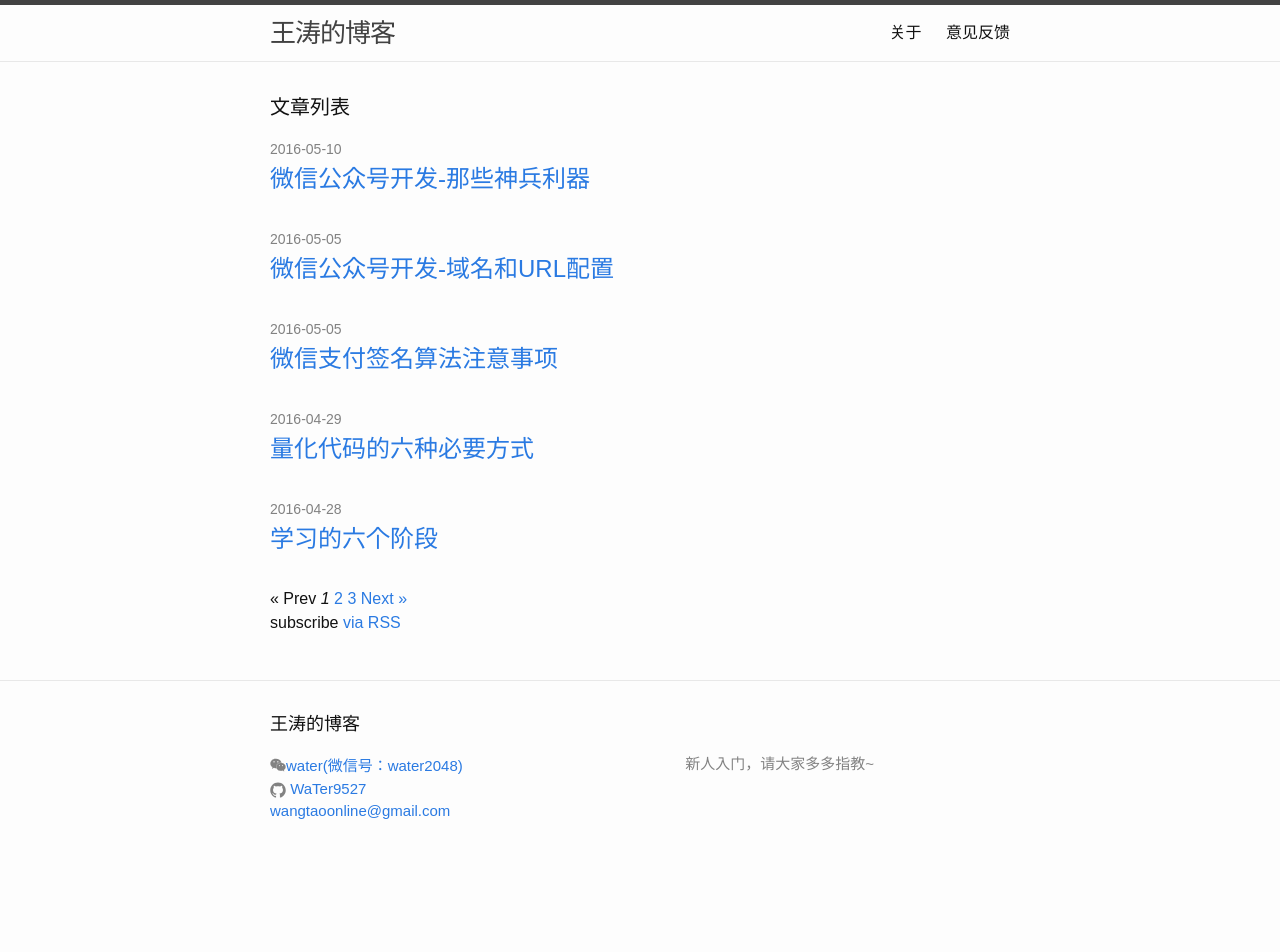
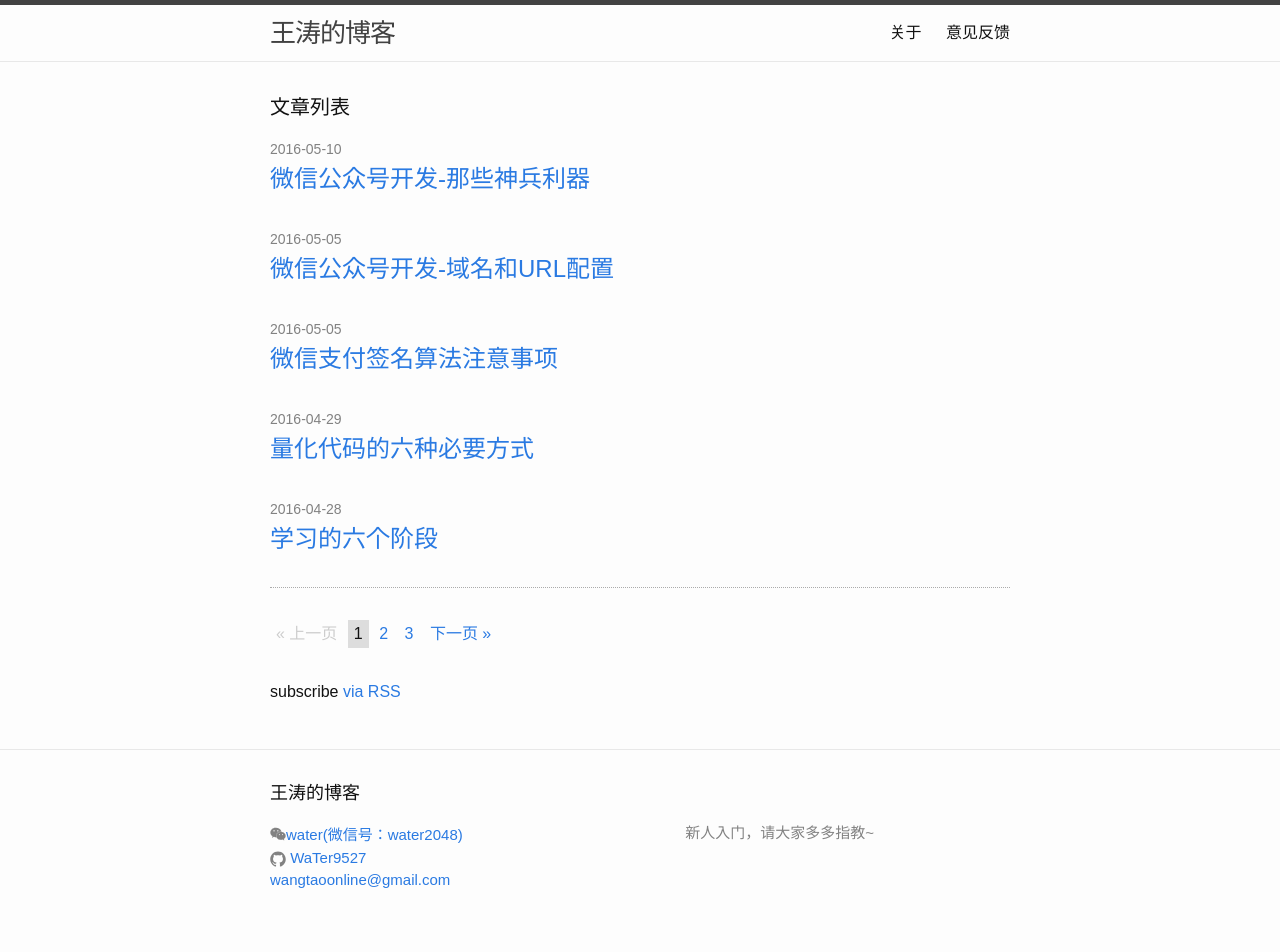
Before and after one commit to WaTer9527/WaTer9527.github.io, a Jekyll site: the page built from index.html, in a window 1280 px wide. Built offline with Jekyll 4.4.1, drawn with Linux system fonts in a browser that asks for light colours; the list of posts is cut into pages by our own code; before the commit the page ends 900 px from its top, so only the background shows below that.

Commit message:
modify pagination style

```diff
--- a/_sass/_base.scss
+++ b/_sass/_base.scss
@@ -241,3 +241,21 @@ pre {
 .wechat-link:hover .wechat-qrcode {
 	display: block;
 }
+
+.pagination-button {
+	display: inline-block;
+	padding: 2px 6px;
+}
+
+.pagination-button.active {
+	background-color: #ddd;
+}
+
+.pagination-button.disabled {
+	color: #cdcdcd;
+}
+
+.pagination {
+	padding: 32px 0;
+	border-top: 1px dotted #ababab;
+}
--- a/index.html
+++ b/index.html
@@ -22,25 +22,25 @@ layout: default
 	{% if paginator.total_pages > 1 %}
 <div class="pagination">
   {% if paginator.previous_page %}
-    <a href="{{ paginator.previous_page_path | prepend: site.baseurl | replace: '//', '/' }}">&laquo; Prev</a>
+    <a class="pagination-button" href="{{ paginator.previous_page_path | prepend: site.baseurl | replace: '//', '/' }}">&laquo; 上一页</a>
   {% else %}
-    <span>&laquo; Prev</span>
+    <span class="pagination-button disabled">&laquo; 上一页</span>
   {% endif %}
 
   {% for page in (1..paginator.total_pages) %}
     {% if page == paginator.page %}
-      <em>{{ page }}</em>
+      <span class="pagination-button active">{{ page }}</span>
     {% elsif page == 1 %}
-      <a href="{{ paginator.previous_page_path | prepend: site.baseurl | replace: '//', '/' }}">{{ page }}</a>
+      <a class="pagination-button" href="{{ paginator.previous_page_path | prepend: site.baseurl | replace: '//', '/' }}">{{ page }}</a>
     {% else %}
-      <a href="{{ site.paginate_path | prepend: site.baseurl | replace: '//', '/' | replace: ':num', page }}">{{ page }}</a>
+      <a class="pagination-button" href="{{ site.paginate_path | prepend: site.baseurl | replace: '//', '/' | replace: ':num', page }}">{{ page }}</a>
     {% endif %}
   {% endfor %}
 
   {% if paginator.next_page %}
-    <a href="{{ paginator.next_page_path | prepend: site.baseurl | replace: '//', '/' }}">Next &raquo;</a>
+    <a class="pagination-button" href="{{ paginator.next_page_path | prepend: site.baseurl | replace: '//', '/' }}">下一页 &raquo;</a>
   {% else %}
-    <span>Next &raquo;</span>
+    <span class="pagination-button disabled">下一页 &raquo;</span>
   {% endif %}
 </div>
 {% endif %}
```
